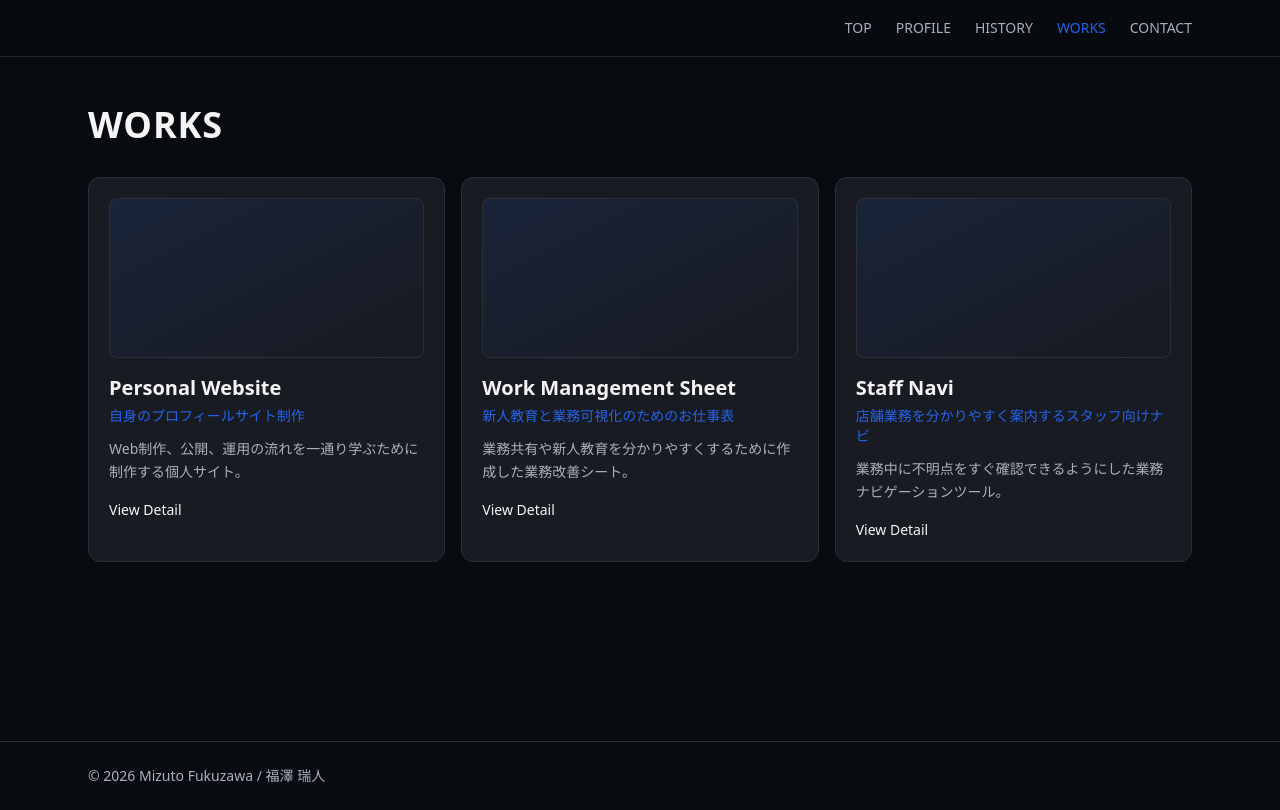
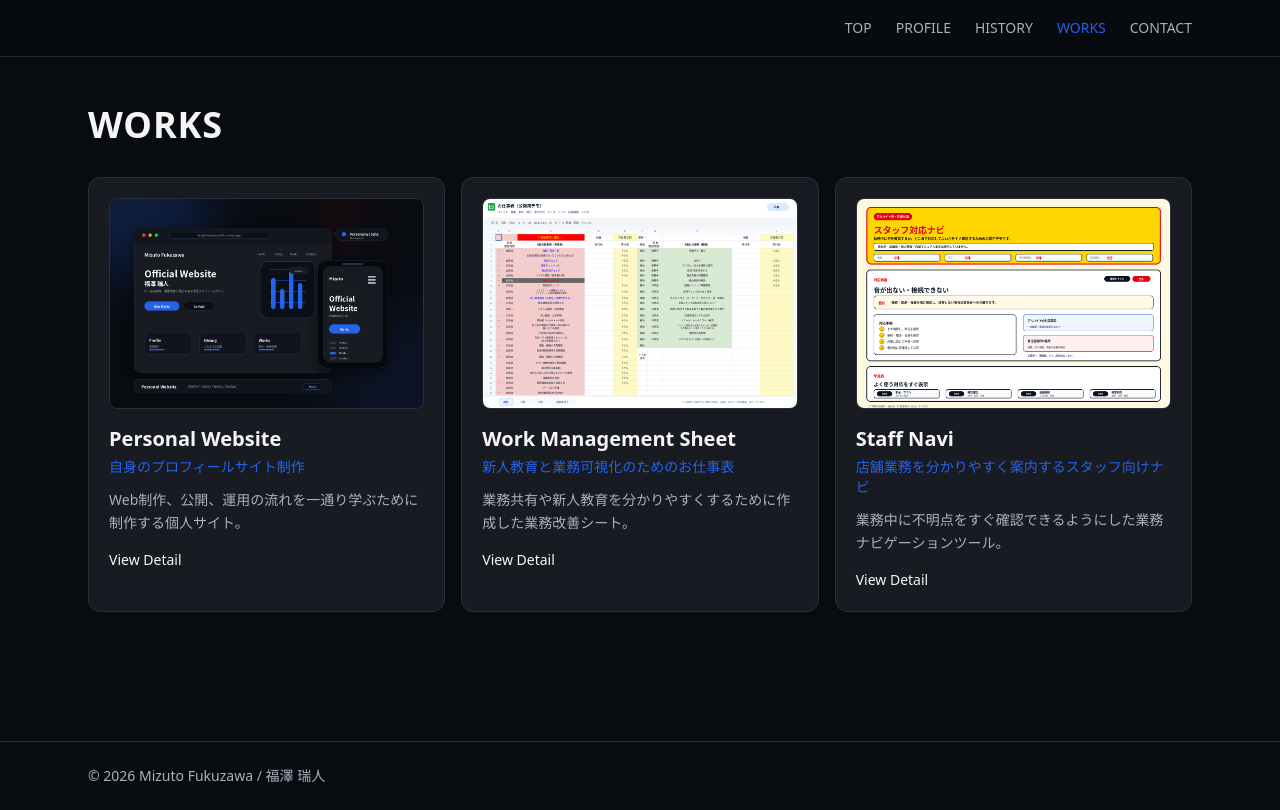
Before and after one commit to mizukunkun104-byte/mizuto-fukuzawa-official, a Next.js app: page /works in a window 1280 px wide. Built offline with nearby package versions, Linux system fonts and the light colour scheme.

Commit message:
Update WORKS and detail visuals with provided images

```diff
--- a/app/works/page.tsx
+++ b/app/works/page.tsx
@@ -6,5 +6,5 @@ import { works } from "@/data/works";
 export const metadata: Metadata = { title: "Works | Mizuto Fukuzawa", description: "福澤瑞人が取り組んできた制作物や業務改善の取り組みを紹介します。" };
 
 export default function WorksPage() {
-  return <section><PageTitle title="WORKS" /><div className="grid gap-4 md:grid-cols-2 lg:grid-cols-3">{works.map((w)=><WorkCard key={w.slug} title={w.title} subtitle={w.subtitle} summary={w.summary} href={`/works/${w.slug}`} />)}</div></section>;
+  return <section><PageTitle title="WORKS" /><div className="grid gap-4 md:grid-cols-2 lg:grid-cols-3">{works.map((w)=><WorkCard key={w.slug} title={w.title} subtitle={w.subtitle} summary={w.summary} image={w.image} href={`/works/${w.slug}`} />)}</div></section>;
 }
--- a/app/works/personal-website/page.tsx
+++ b/app/works/personal-website/page.tsx
@@ -1,4 +1,5 @@
 import type { Metadata } from "next";
+import Image from "next/image";
 import PageTitle from "@/components/PageTitle";
 
 export const metadata: Metadata = { title: "Personal Website | Mizuto Fukuzawa", description: "プロフィールサイト制作プロジェクトの詳細。" };
@@ -8,9 +9,9 @@ const sections = [
   ["Background", "今後、飲食店や個人事業向けのホームページ制作に応用していくことを見据え、まずは自分自身を題材にしてサイト設計の基本を固めることを目的にしました。"],
   ["Challenge", "情報を見やすく整理しながら、スマホでの可読性とPCでの上品な見え方を両立することが課題でした。過度な演出を避け、落ち着いた印象を保つ必要もありました。"],
   ["Approach", "Next.js App RouterとTypeScript、Tailwind CSSを採用し、ページごとに役割を明確化。Header / Footer / WorkCardなどを部品化し、再利用性と保守性を高めました。"],
-  ["Visuals", "黒基調の背景に青を主アクセントとして配置し、赤は最小限に使用。トップには差し替え可能なプレースホルダービジュアルを置き、今後の正式画像に対応しやすい構造にしました。"],
+  ["Visuals", <><p>黒基調の背景に青を主アクセントとして配置し、赤は最小限に使用。トップには差し替え可能なプレースホルダービジュアルを置き、今後の正式画像に対応しやすい構造にしました。</p><div className="mt-4 overflow-hidden rounded-lg border border-border bg-[#171a20]"><div className="relative aspect-[3/2] w-full"><Image src="/images/work-personal-website.png" alt="Personal Website visual" fill className="object-contain object-center" sizes="(max-width: 768px) 100vw, 900px" /></div></div></>],
   ["Result", "複数ページ構成、レスポンシブ、SEOメタデータ設定を含む初期土台を構築できました。GitHubで管理し、Vercel公開を前提とした実践的な構成に整えています。"],
   ["Learning", "制作前の要件整理の重要性、コンポーネント分割による実装効率、公開を見据えた守秘観点の必要性を学びました。今後は運用改善と実案件想定の導線設計を強化します。"],
 ];
 
-export default function Page() { return <section><PageTitle title="Personal Website" description="自分自身のプロフィールサイト制作" /><div className="space-y-6">{sections.map(([t,b]) => <div key={t} className="rounded-xl border border-border bg-card p-5"><h2 className="text-lg font-semibold">{t}</h2><p className="mt-2 leading-relaxed text-muted">{b}</p></div>)}</div></section>; }
+export default function Page() { return <section><PageTitle title="Personal Website" description="自分自身のプロフィールサイト制作" /><div className="space-y-6">{sections.map(([t,b]) => <div key={t} className="rounded-xl border border-border bg-card p-5"><h2 className="text-lg font-semibold">{t}</h2><div className="mt-2 leading-relaxed text-muted">{b}</div></div>)}</div></section>; }
--- a/components/WorkCard.tsx
+++ b/components/WorkCard.tsx
@@ -1,10 +1,21 @@
 import Link from "next/link";
+import Image from "next/image";
 
-type Props = { title: string; subtitle: string; summary: string; href: string };
-export default function WorkCard({ title, subtitle, summary, href }: Props) {
+type Props = { title: string; subtitle: string; summary: string; href: string; image: string };
+export default function WorkCard({ title, subtitle, summary, href, image }: Props) {
   return (
     <article className="rounded-xl border border-border bg-card p-5 animate-fade-in">
-      <div className="mb-4 h-40 rounded-lg border border-border bg-gradient-to-br from-[#1a2338] to-[#171a20]" />
+      <div className="mb-4 overflow-hidden rounded-lg border border-border bg-[#171a20]">
+        <div className="relative aspect-[3/2] w-full">
+          <Image
+            src={image}
+            alt={`${title} visual`}
+            fill
+            className="object-contain object-center"
+            sizes="(max-width: 768px) 100vw, (max-width: 1200px) 50vw, 33vw"
+          />
+        </div>
+      </div>
       <h3 className="text-xl font-semibold">{title}</h3>
       <p className="mt-1 text-sm text-blue">{subtitle}</p>
       <p className="mt-3 text-sm leading-relaxed text-muted">{summary}</p>
--- a/data/works.ts
+++ b/data/works.ts
@@ -1,5 +1,5 @@
 export const works = [
-  { slug: "personal-website", title: "Personal Website", subtitle: "自身のプロフィールサイト制作", summary: "Web制作、公開、運用の流れを一通り学ぶために制作する個人サイト。" },
-  { slug: "work-management-sheet", title: "Work Management Sheet", subtitle: "新人教育と業務可視化のためのお仕事表", summary: "業務共有や新人教育を分かりやすくするために作成した業務改善シート。" },
-  { slug: "staff-navi", title: "Staff Navi", subtitle: "店舗業務を分かりやすく案内するスタッフ向けナビ", summary: "業務中に不明点をすぐ確認できるようにした業務ナビゲーションツール。" },
+  { slug: "personal-website", title: "Personal Website", subtitle: "自身のプロフィールサイト制作", summary: "Web制作、公開、運用の流れを一通り学ぶために制作する個人サイト。", image: "/images/work-personal-website.png" },
+  { slug: "work-management-sheet", title: "Work Management Sheet", subtitle: "新人教育と業務可視化のためのお仕事表", summary: "業務共有や新人教育を分かりやすくするために作成した業務改善シート。", image: "/images/work-management-sheet.png" },
+  { slug: "staff-navi", title: "Staff Navi", subtitle: "店舗業務を分かりやすく案内するスタッフ向けナビ", summary: "業務中に不明点をすぐ確認できるようにした業務ナビゲーションツール。", image: "/images/work-staff-navi.png" },
 ];
```
Also changed, not shown: app/works/staff-navi/page.tsx (+2 -1 lines), app/works/work-management-sheet/page.tsx (+2 -1 lines).
